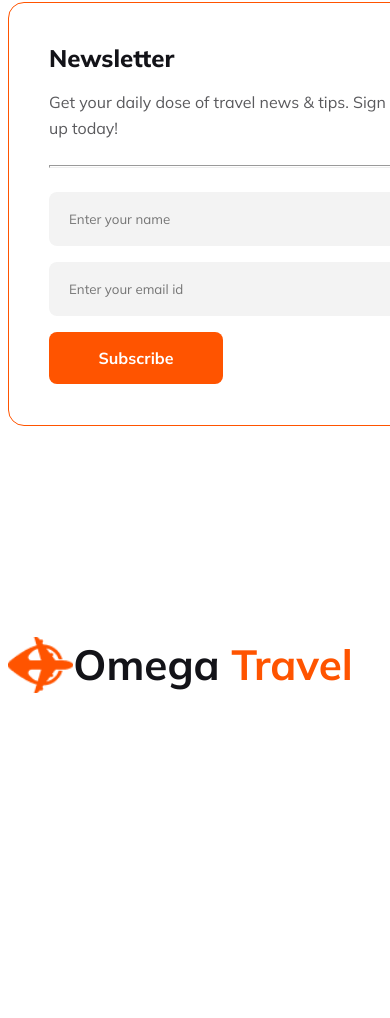
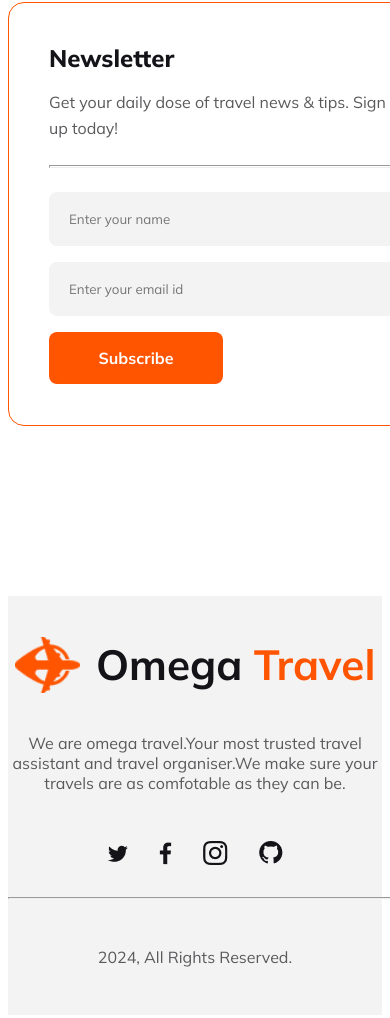
Before and after one commit to Reaper191139/B9-A2, a plain HTML site: page index.html in a window 390 px wide. Shown: the part 6106-7124 px from the top of the page. Before the commit the page ends 6847 px from the top, so only its background shows below. Drawn offline with Linux system fonts and the light colour scheme.

Commit message:
finished the non-responsive part

```diff
--- a/index.html
+++ b/index.html
@@ -348,6 +348,10 @@
         <img class="logo" src="images/Group 40071 (2).png" alt="" />
         <h3>Omega <span id="t">Travel</span></h3>
       </div>
+      <p class="description">We are omega travel.Your most trusted travel assistant and travel organiser.We make sure your travels are as comfotable as they can be.</p>
+      <img id="social" src="images/Social.png" alt="">
+      <hr>
+      <h6 class="description">2024, All Rights Reserved.</h6>
     </footer>
   </body>
 </html>
--- a/styles/styles.css
+++ b/styles/styles.css
@@ -479,3 +479,27 @@ form input {
   text-align: center;
   margin: 0%;
 }
+/*footer section*/
+footer {
+  background: rgba(19, 19, 24, 0.05);
+  text-align: center;
+}
+footer > div {
+  display: flex;
+  justify-content: center;
+  align-items: center;
+  gap: 16px;
+  margin: 0%;
+}
+footer > p,
+footer > h6 {
+  padding-bottom: 48px;
+}
+#social {
+  margin-bottom: 20px;
+}
+footer > hr {
+  width: 872px;
+  background: rgba(19, 19, 24, 0.1);
+  margin-bottom: 48px;
+}
```
Also changed, not shown: images/Social.png (added).
